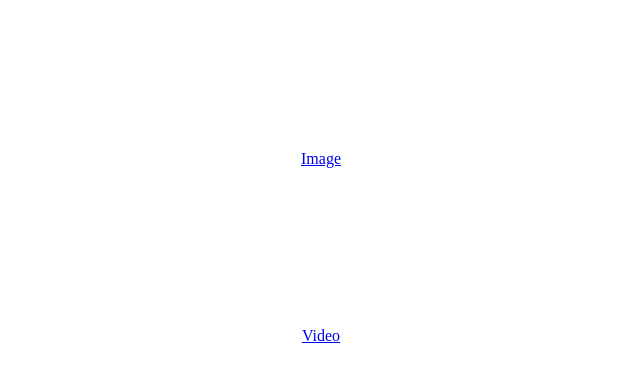
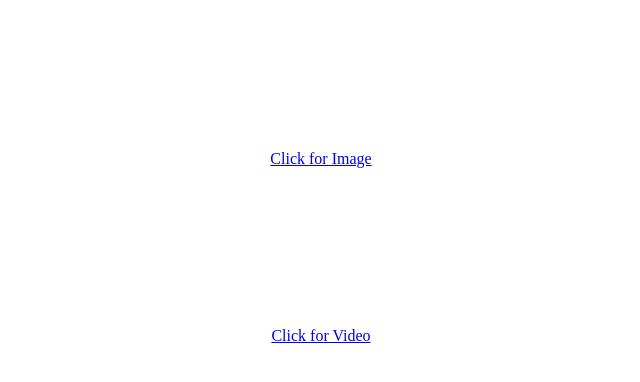
Before and after one commit to meetgada2307/meetgada.github.io, a plain HTML site: page index.html in a window 1280 px wide. Shown: the whole page, without its empty margins (319-959 px from the left). Drawn offline with Linux system fonts and the light colour scheme.

Commit message:
improved text

```diff
--- a/index.html
+++ b/index.html
@@ -9,10 +9,10 @@
 <body>
   <center>
 <div style="padding: 10%;">
-<p><a href="image.html">Image</a></p>
+<p><a href="image.html">Click for Image</a></p>
 </div>
 <div>
-  <p><a href="video.html">Video</a></p>
+  <p><a href="video.html">Click for Video</a></p>
 </div>
 </center>
 </body>
```
